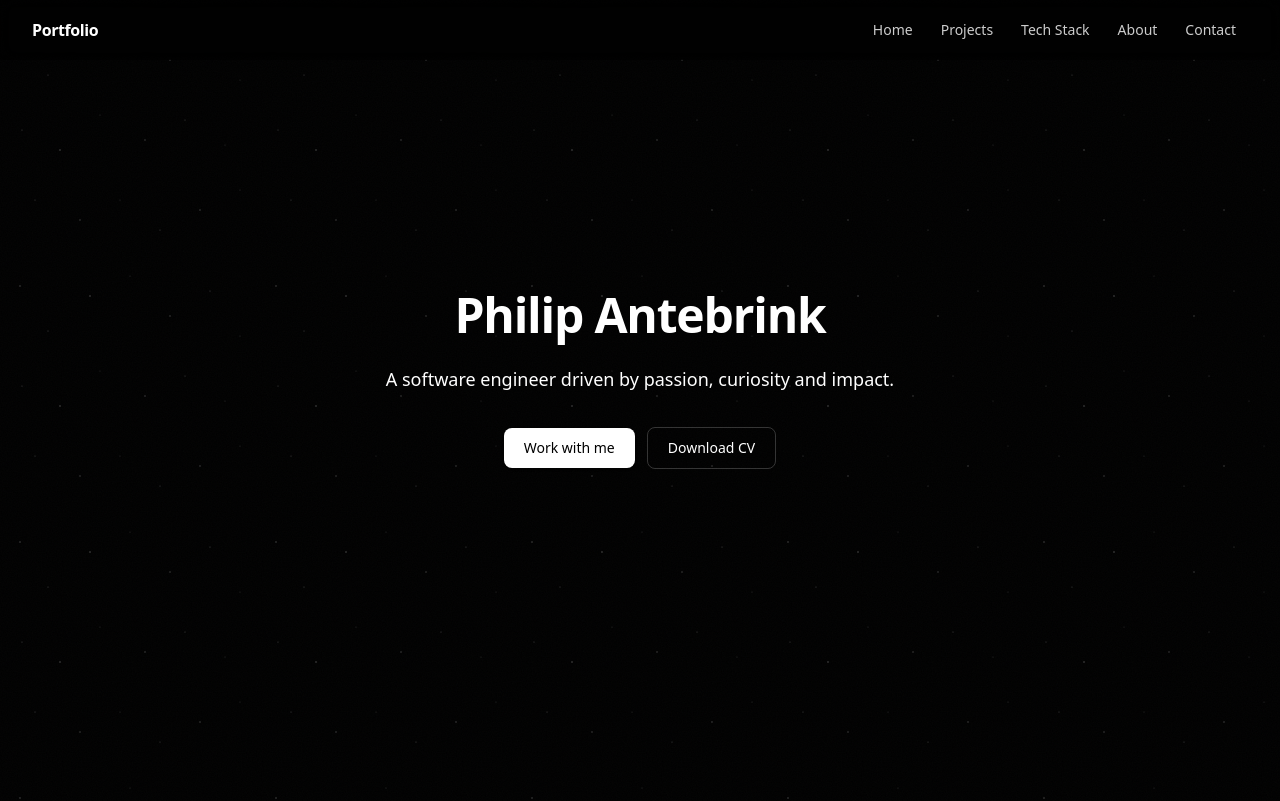
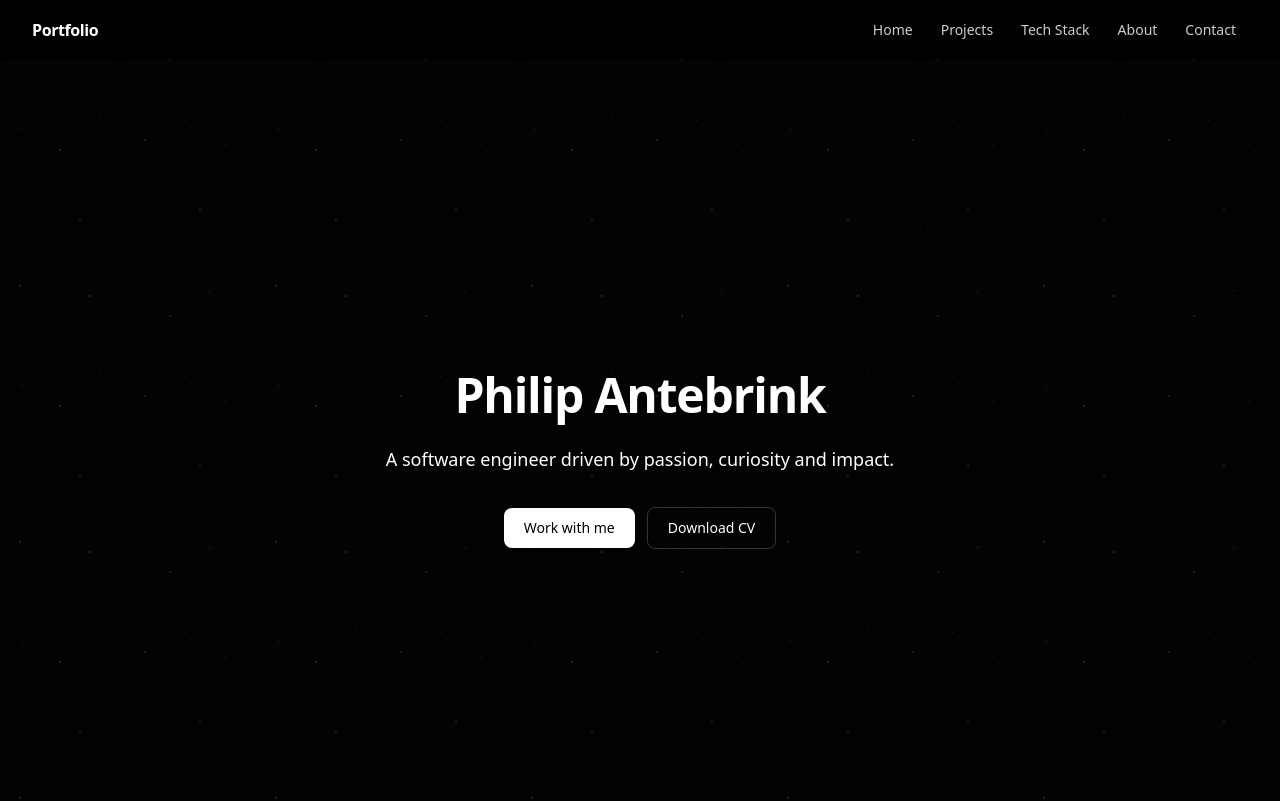
Before and after one commit to antebrinken/PortfolioProject, a React (Vite) app: page / in a window 1280 px wide. Shown: the top 801 px of the page. Built offline with nearby package versions, Linux system fonts and the light colour scheme.

Commit message:
Update: css

```diff
--- a/src/sections/Hero/Hero.tsx
+++ b/src/sections/Hero/Hero.tsx
@@ -3,7 +3,7 @@ import SectionHeading from '../../components/SectionHeading'
 
 export default function Hero() {
   return (
-    <section id="hero" className="relative isolate min-h-[80vh] py-24 sm:py-32 flex items-center scroll-mt-28 md:scroll-mt-32">
+    <section id="hero" className="relative isolate min-h-screen py-24 sm:py-32 flex items-center scroll-mt-28 md:scroll-mt-32">
       <Container>
         <SectionHeading
           title="Philip Antebrink"
--- a/src/sections/Projects/Projects.tsx
+++ b/src/sections/Projects/Projects.tsx
@@ -3,8 +3,10 @@ import SectionHeading from '../../components/SectionHeading'
 
 export default function Projects() {
   return (
-    <section id="projects" className="relative isolate py-24 sm:py-32 scroll-mt-28 md:scroll-mt-32">
+    <section className="relative isolate py-24 sm:py-32">
       <Container>
+        {/* Anchor element so heading appears at top on nav jump */}
+        <div id="projects" className="h-0 scroll-mt-24 md:scroll-mt-32" />
         <SectionHeading
           eyebrow=""
           title="Selected Projects"
```
